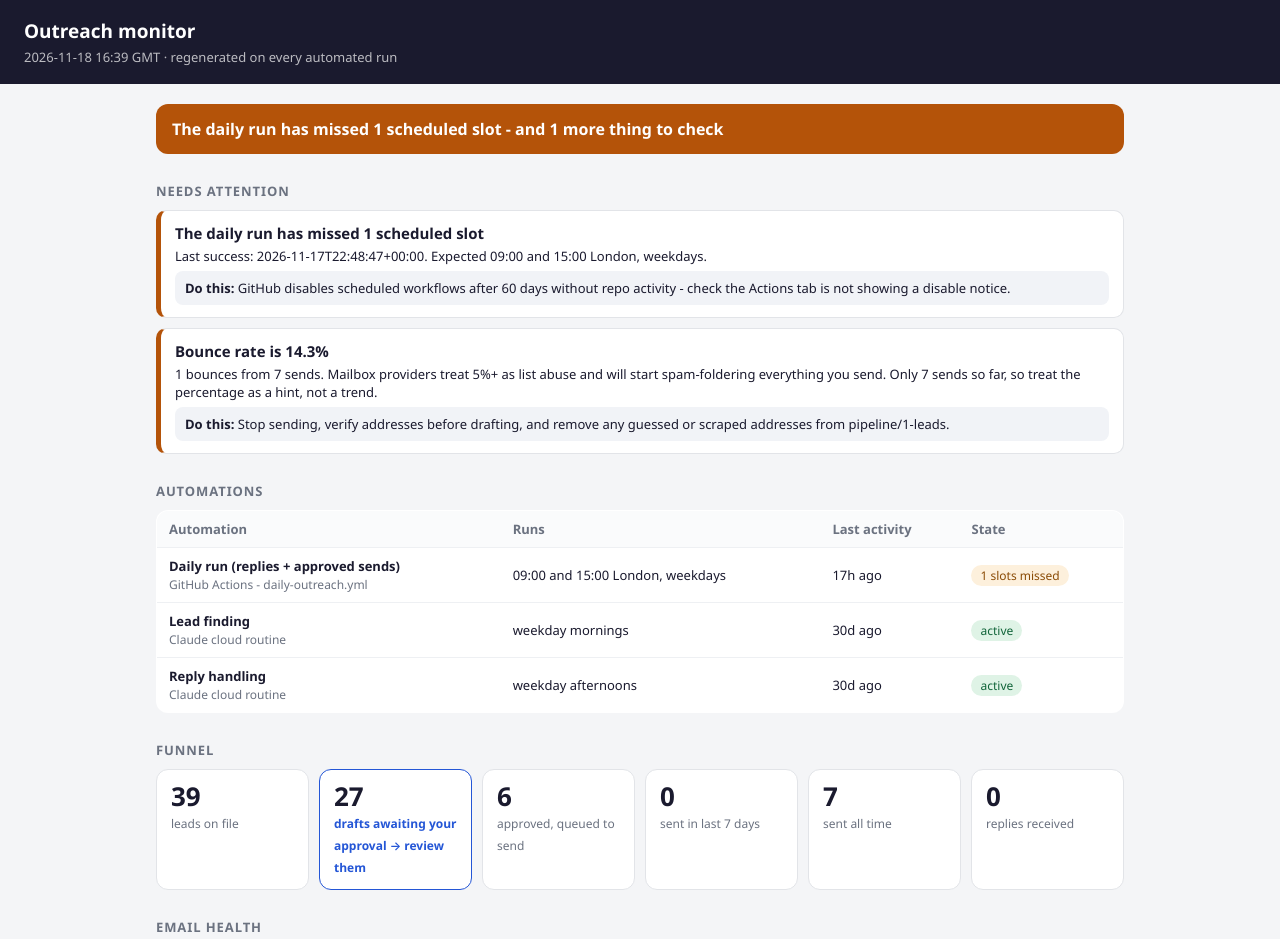
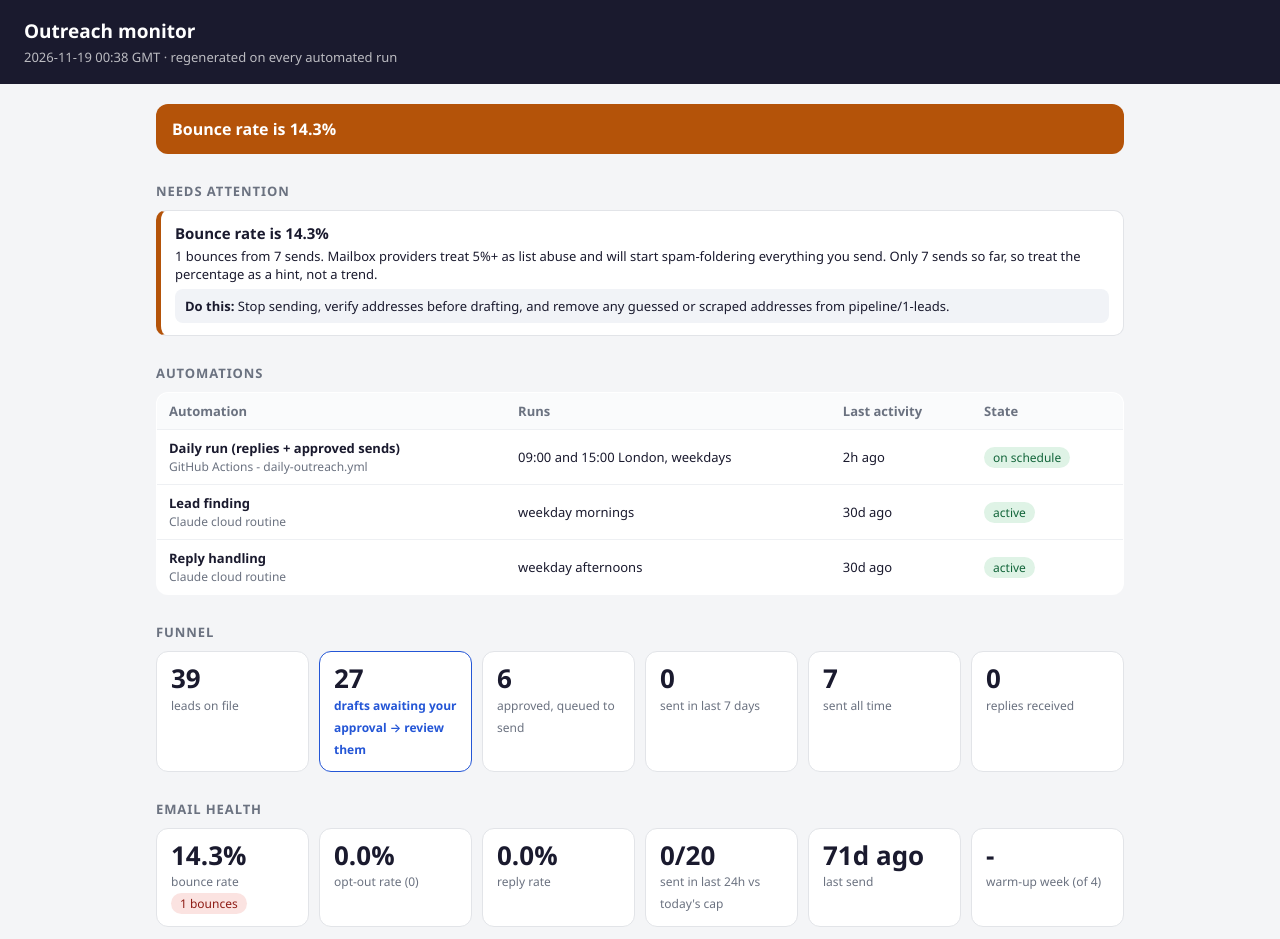
Before and after one commit to MatthewWillan/auto-email-monitor, a plain HTML site: page index.html in a window 1280 px wide. Shown: the top 939 px of the page. Drawn offline with Linux system fonts and the light colour scheme.

Commit message:
Monitor status 2026-11-19 00:38 UTC

```diff
--- a/index.html
+++ b/index.html
@@ -53,18 +53,18 @@ footer{color:var(--muted);font-size:12px;margin-top:30px}
 @media(max-width:520px){.stat b{font-size:22px}main{padding:14px 10px 40px}}
 </style></head><body>
 <header><h1>Outreach monitor</h1>
-<p>2026-11-18 16:39 GMT &middot; regenerated on every automated run</p>
+<p>2026-11-19 00:38 GMT &middot; regenerated on every automated run</p>
 </header>
 <main>
-<div class="banner warning">The daily run has missed 1 scheduled slot - and 1 more thing to check</div>
+<div class="banner warning">Bounce rate is 14.3%</div>
 
 <h2>Needs attention</h2>
-<div class="alert warning"><h3>The daily run has missed 1 scheduled slot</h3><p>Last success: 2026-11-17T22:48:47+00:00. Expected 09:00 and 15:00 London, weekdays.</p><div class="do"><b>Do this:</b> GitHub disables scheduled workflows after 60 days without repo activity - check the Actions tab is not showing a disable notice.</div></div><div class="alert warning"><h3>Bounce rate is 14.3%</h3><p>1 bounces from 7 sends. Mailbox providers treat 5%+ as list abuse and will start spam-foldering everything you send. Only 7 sends so far, so treat the percentage as a hint, not a trend.</p><div class="do"><b>Do this:</b> Stop sending, verify addresses before drafting, and remove any guessed or scraped addresses from pipeline/1-leads.</div></div>
+<div class="alert warning"><h3>Bounce rate is 14.3%</h3><p>1 bounces from 7 sends. Mailbox providers treat 5%+ as list abuse and will start spam-foldering everything you send. Only 7 sends so far, so treat the percentage as a hint, not a trend.</p><div class="do"><b>Do this:</b> Stop sending, verify addresses before drafting, and remove any guessed or scraped addresses from pipeline/1-leads.</div></div>
 
 <h2>Automations</h2>
 <div class="wrap"><table>
 <tr><th>Automation</th><th>Runs</th><th>Last activity</th><th>State</th></tr>
-<tr><td><b>Daily run (replies + approved sends)</b><br><span style='color:#6b7280;font-size:12px'>GitHub Actions - daily-outreach.yml</span></td><td>09:00 and 15:00 London, weekdays</td><td>17h ago</td><td><span class="pill warn">1 slots missed</span></td></tr><tr><td><b>Lead finding</b><br><span style='color:#6b7280;font-size:12px'>Claude cloud routine</span></td><td>weekday mornings</td><td>30d ago</td><td><span class="pill ok">active</span></td></tr><tr><td><b>Reply handling</b><br><span style='color:#6b7280;font-size:12px'>Claude cloud routine</span></td><td>weekday afternoons</td><td>30d ago</td><td><span class="pill ok">active</span></td></tr>
+<tr><td><b>Daily run (replies + approved sends)</b><br><span style='color:#6b7280;font-size:12px'>GitHub Actions - daily-outreach.yml</span></td><td>09:00 and 15:00 London, weekdays</td><td>2h ago</td><td><span class="pill ok">on schedule</span></td></tr><tr><td><b>Lead finding</b><br><span style='color:#6b7280;font-size:12px'>Claude cloud routine</span></td><td>weekday mornings</td><td>30d ago</td><td><span class="pill ok">active</span></td></tr><tr><td><b>Reply handling</b><br><span style='color:#6b7280;font-size:12px'>Claude cloud routine</span></td><td>weekday afternoons</td><td>30d ago</td><td><span class="pill ok">active</span></td></tr>
 </table></div>
 
 <h2>Funnel</h2>
```
